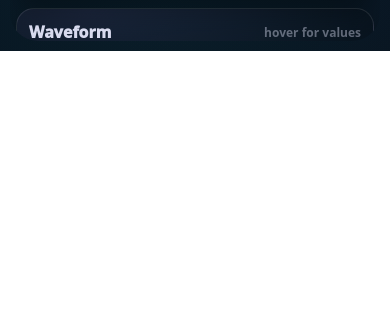
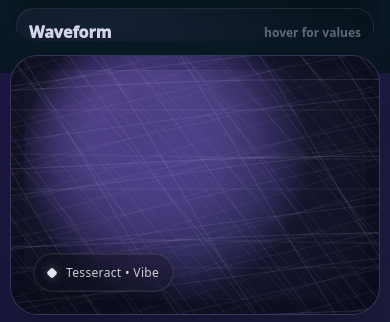
Before and after one commit to Utkarsh-Jha-MSAIB/music-ai-1.1_Frontend, a React (Vite) app: page / in a window 390 px wide. Shown: the part 1615-1937 px from the top of the page. Before the commit the page ends 1666 px from the top, so only its background shows below. Built offline with nearby package versions, Linux system fonts and the light colour scheme; no server answers.

Commit message:
Mobile layout

```diff
--- a/src/App.css
+++ b/src/App.css
@@ -1300,3 +1300,58 @@ body{
   width:16px;          /* keeps text aligned even when no icon */
   margin-right:10px;
 }
+
+/* Mobile layout */
+@media (max-width: 900px) {
+  .shell {
+    display: flex;
+    flex-direction: column;
+    height: auto;
+    overflow: auto;
+  }
+
+  .sidebar {
+    width: 100%;
+    position: relative;
+  }
+
+  .main {
+    width: 100%;
+  }
+
+  /* Hide / collapse tesseract on mobile */
+  .tesseract {
+    display: none;
+  }
+
+  /* Make grids stack */
+  .contentGrid {
+    display: flex;
+    flex-direction: column;
+    gap: 14px;
+  }
+
+  .leftStack,
+  .rightStack {
+    width: 100%;
+  }
+
+  /* Make charts responsive */
+  .chartCard,
+  .chartWrap {
+    width: 100%;
+  }
+
+  /* Tabs wrap instead of overflow */
+  .trackTabs {
+    flex-wrap: wrap;
+  }
+}
+
+@media (max-width: 900px) {
+  .tesseract {
+    display: block;
+    width: 100%;
+    height: 260px;
+  }
+}
```
